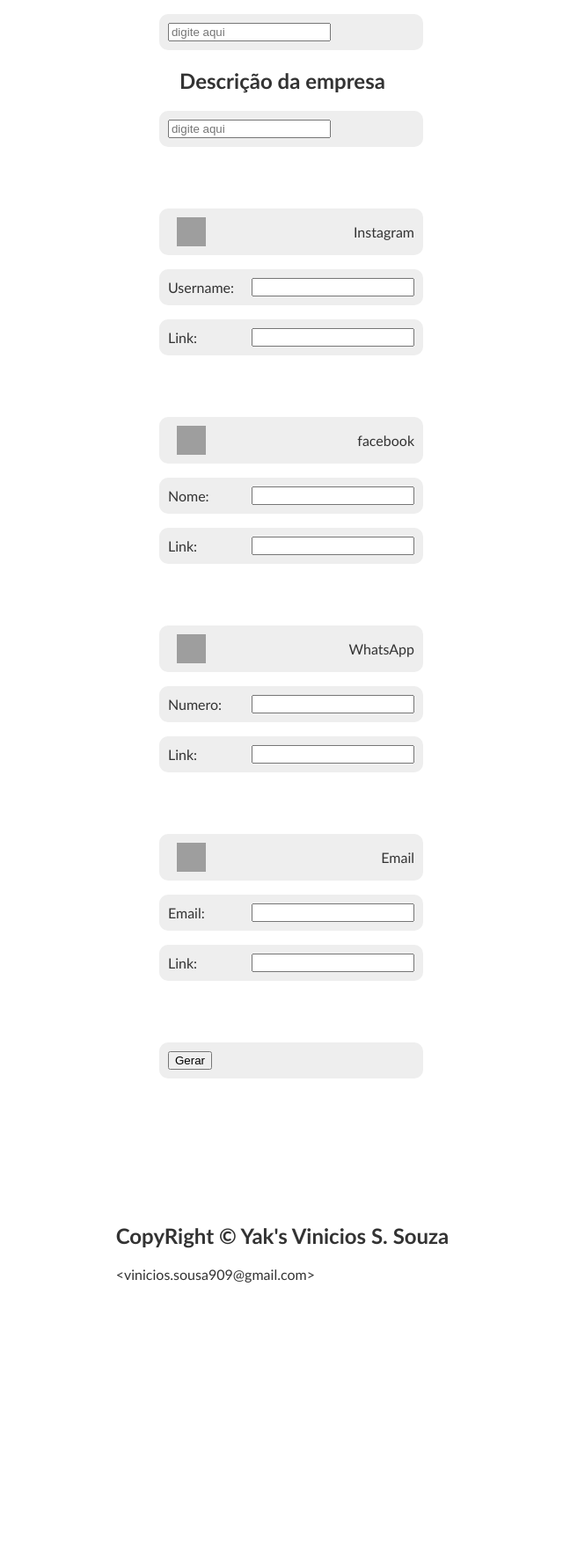
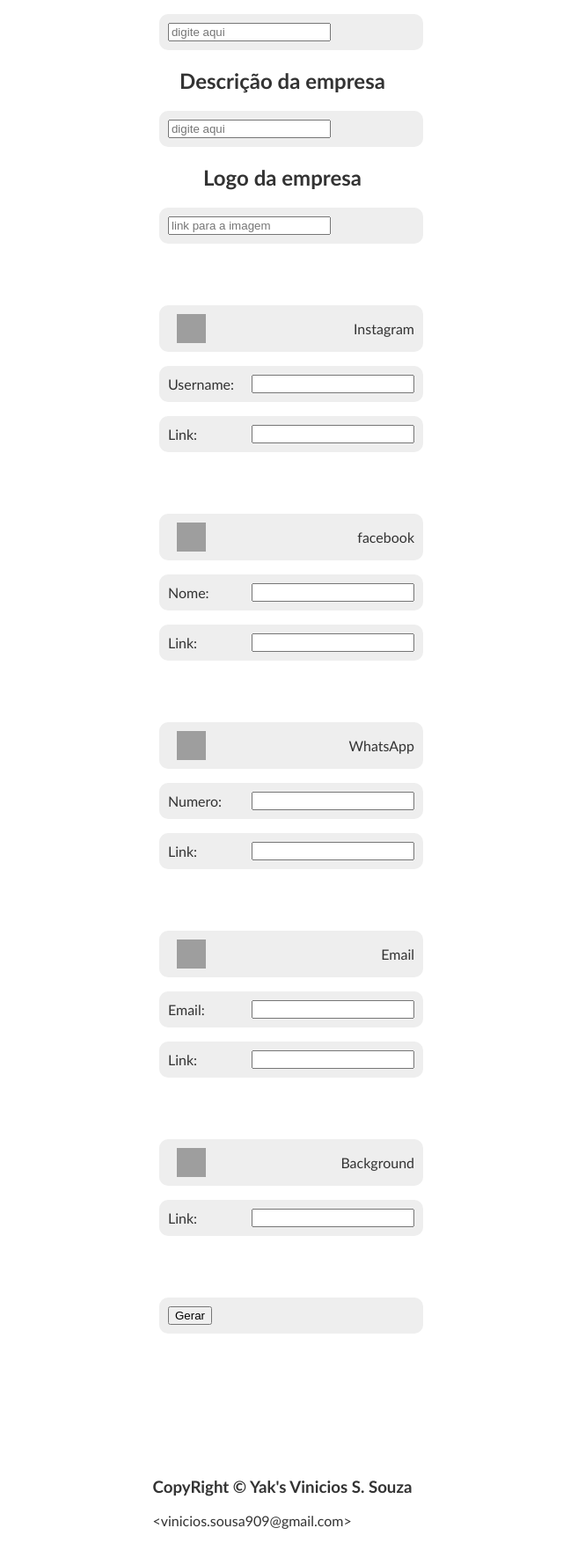
Before and after one commit to plankiton/QrPage, a Flask app: page / in a window 1280 px wide. Shown: the part 361-2123 px from the top of the page at 88% size, without its empty margins (327-967 px from the left). Before the commit the page ends 1819 px from the top, so only its background shows below. Run offline with Flask 2, Linux system fonts and the light colour scheme; grey boxes are pictures that could not be loaded.

Commit message:
adding new feature for qrpage

```diff
--- a/templates/create.html
+++ b/templates/create.html
@@ -26,6 +26,10 @@
                     <h2>Descrição da empresa</h2>
                     <p class="prog">
                         <input type="text" placeholder='digite aqui' name="description" id="description" value="">
+                    </p>
+                    <h2>Logo da empresa</h2>
+                    <p class="prog">
+                        <input type="text" placeholder='link para a imagem' name="logo" id="logo" value="">
                     </p>
                     <br></br>
 
@@ -57,6 +61,12 @@
                     <p>Link: <input type="text" name="email_link" id="email_link"/></p>
                     <br></br>
 
+                    <p class="title">
+                        <img src="https://img.icons8.com/plasticine/100/000000/image.png"/> Background
+                    </p>
+                    <p>Link: <input type="text" name="back" id="back"/></p>
+                    <br></br>
+
                     <p class="prog"><input type="submit" name="" id="" value="Gerar"></p>
                 </form>
             </div>
@@ -64,7 +74,7 @@
         </section>
 
         <footer>
-            <h2>CopyRight &copy; Yak's Vinicios S. Souza</h2>
+            <h3>CopyRight &copy; Yak's Vinicios S. Souza</h3>
             <p>&lt;vinicios.sousa909@gmail.com&gt;</p>
         </footer>
     </body>
```
Also changed, not shown: templates/index.html (+19 -1 lines).
